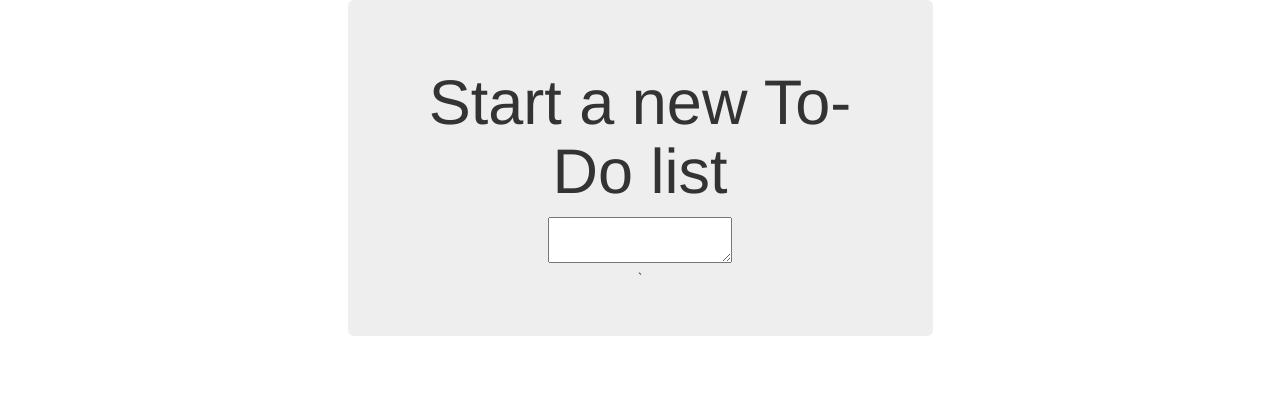
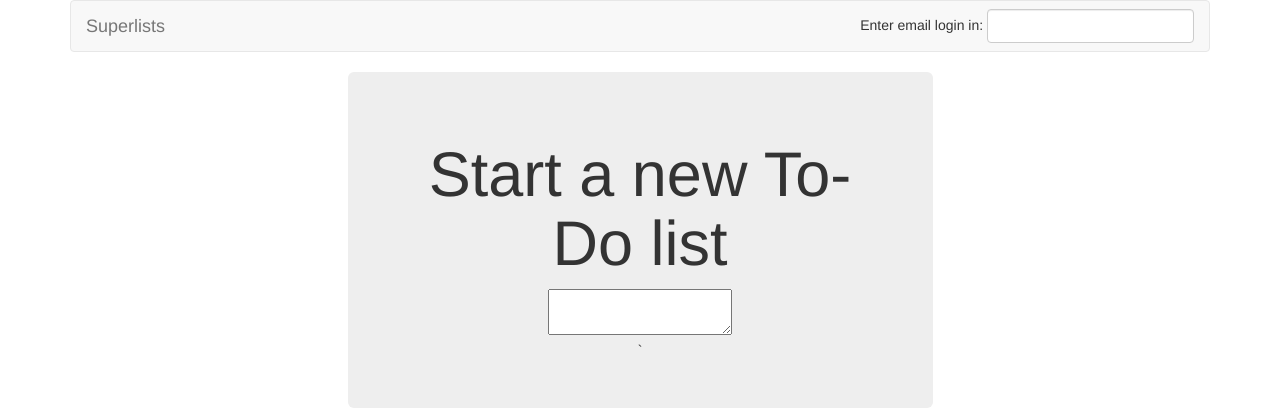
Before and after one commit to ywb-python/backlog, a Django app: template superlists/lists/templates/home.html in a window 1280 px wide. Shown: the top 420 px of the page. Run offline with Django 3.2, Linux system fonts and the light colour scheme; the template is opened without the code that fills it, so the values that code supplies are empty, except form fields; tables that the repository leaves empty hold one stand-in row (values such as "Sample post"); form fields are guessed from the names that the template uses; some libraries are stand-ins or nearby versions.

Commit message:
用户验证的更新

```diff
--- a/superlists/lists/templates/base.html
+++ b/superlists/lists/templates/base.html
@@ -10,6 +10,18 @@
 </head>
 <body>
     <div class="container">
+        <nav class="navbar navbar-default" role="navigation">
+            <div class="container-fluid">
+                <a class="navbar-brand" href="/">
+                    Superlists
+                </a>
+                <form class="navbar-form navbar-right" method="post" action="#">
+                    <span>Enter email login in:</span>
+                    <input class="form-control" name="email" type="email"/>
+                    {% csrf_token %}
+                </form>
+            </div>
+        </nav>
         <div class="row">
             <div class="col-md-6 col-md-offset-3 jumbotron" >
                 <div class="text-center">
--- a/superlists/superlists/settings.py
+++ b/superlists/superlists/settings.py
@@ -38,7 +38,10 @@ INSTALLED_APPS = [
     'django.contrib.messages',
     'django.contrib.staticfiles',
     'lists',
+    'accounts',
 ]
+
+AUTH_USER_MODEL = 'accounts.User'
 
 MIDDLEWARE = [
     'django.middleware.security.SecurityMiddleware',
```
